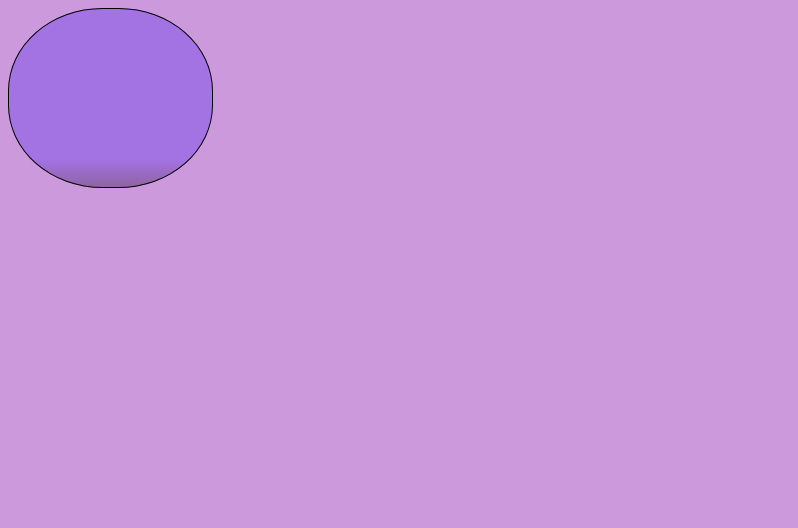
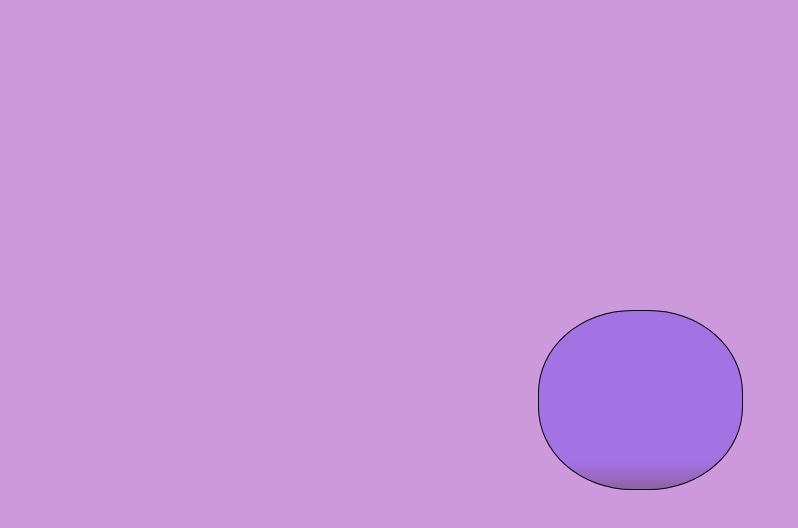
Before and after one commit to ruth-chirwa/Building-cat-painting, a plain HTML site: page index.html in a window 1280 px wide. Shown: the whole page, without its empty margins (0-798 px from the left). Drawn offline with Linux system fonts and the light colour scheme.

Commit message:
removed the box css selector

```diff
--- a/styles.css
+++ b/styles.css
@@ -12,10 +12,15 @@
   for one or more of the top, right, left, or bottom properties.*/
   /*static is the default positioning for all elements. If you assign it to an element,
    you won't be able to move it around with top, right, left, or bottom.*/
+   /*sticky positioning is a hybrid of relative and fixed positioning. It allows an element to stick to a specific position
+   within its containing element or viewport, based on the scroll position.*/
   .cat-head{
-    position: static;
-    top: 100px;
-    left: 100px;
+    position: absolute;
+  top: 0;
+  right: 0;
+  left: 0;
+  bottom: 0;
+  margin: auto;
     width: 205px;
     height: 180px;
     border: 1px solid #000;
```
